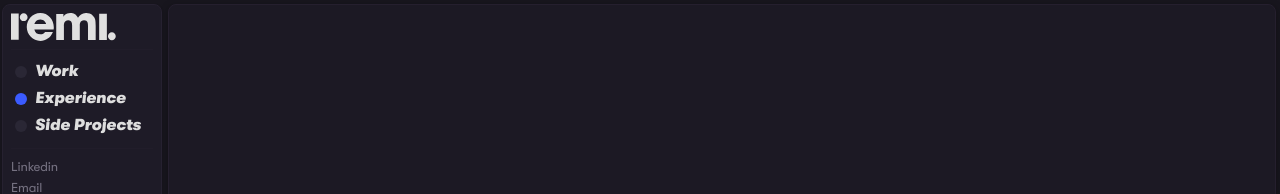
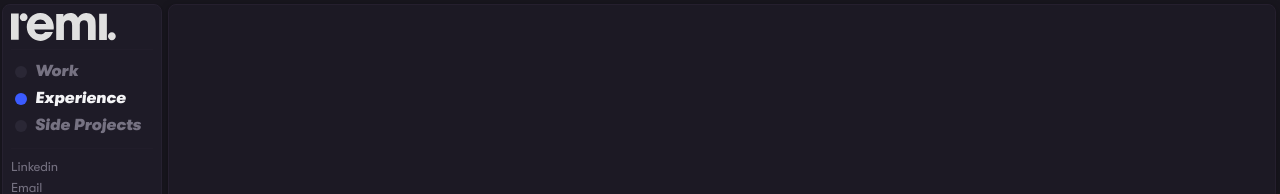
Before and after one commit to Remibousk/remibousk-site, a Next.js app in the folder site/: page / in a window 1280 px wide. Shown: the top 194 px of the page. Built offline with nearby package versions, Linux system fonts and the light colour scheme.

Commit message:
Use text.low/high for homepage nav section links
Work, Experience, and Side Projects sit on --text-low at rest and
switch to --text-high on hover, focus, and the current section.

```diff
--- a/site/src/components/SidebarNav/SidebarNav.module.css
+++ b/site/src/components/SidebarNav/SidebarNav.module.css
@@ -70,13 +70,6 @@
   width: 100%;
 }
 
-/*
- * The original's nav buttons have NO hover gesture (neither NavButton nor
- * NavButton 3 declares `enabledGestures`, and there is no `:hover` CSS rule
- * for framer-rGfuZ / framer-prE4U), so nothing here reacts to hover beyond
- * the pointer cursor. `overflow: hidden` + radius 8 come from the original;
- * gap 8px, padding 4px.
- */
 .navLink {
   display: flex;
   align-items: center;
@@ -89,9 +82,16 @@
   font-weight: 800;
   font-size: 16px;
   line-height: 1.2em;
-  color: var(--nav-link);
+  color: var(--text-low);
   border-radius: 8px;
   overflow: hidden;
+  transition: color 0.4s cubic-bezier(0.22, 1.1, 0.36, 1);
+}
+
+.navLink:hover,
+.navLink:focus-visible,
+.navLink[data-inview] {
+  color: var(--text-high);
 }
 
 .navLabel {
@@ -201,6 +201,7 @@
 }
 
 @media (prefers-reduced-motion: reduce) {
+  .navLink,
   .dot {
     transition: none;
   }
--- a/site/src/styles/tokens.css
+++ b/site/src/styles/tokens.css
@@ -133,6 +133,8 @@
   --text-disabled: var(--gray-8);
   --text-inverse: var(--gray-1);
   --text-accent: var(--accent-11);
+  --text-high: var(--text-primary);
+  --text-low: var(--text-tertiary);
 
   --icon-primary: var(--gray-12);
   --icon-secondary: var(--gray-11);
```
